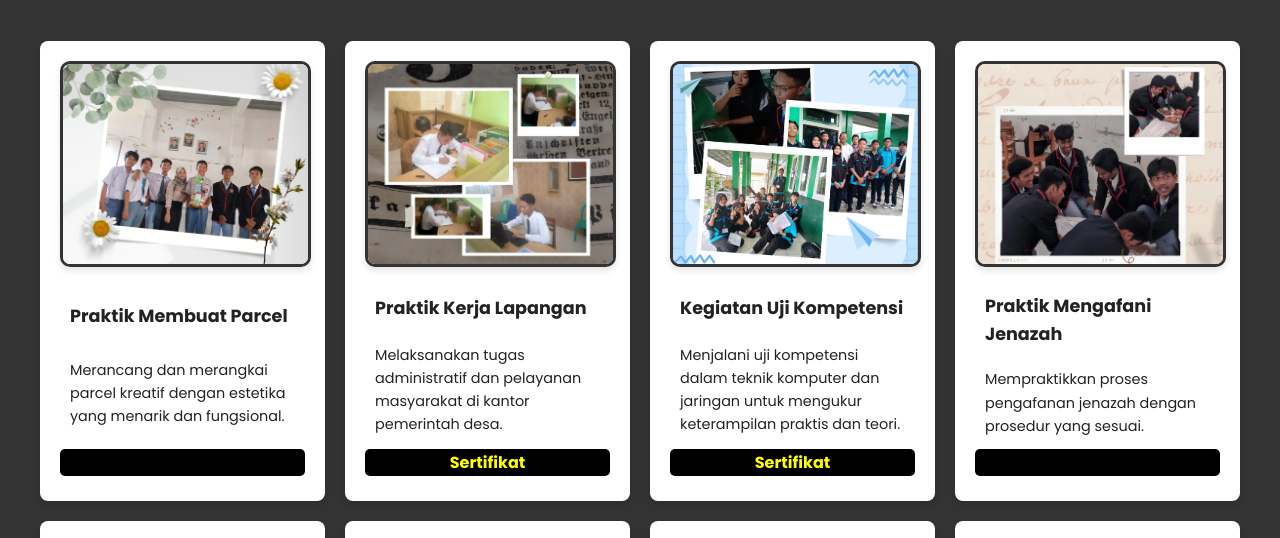
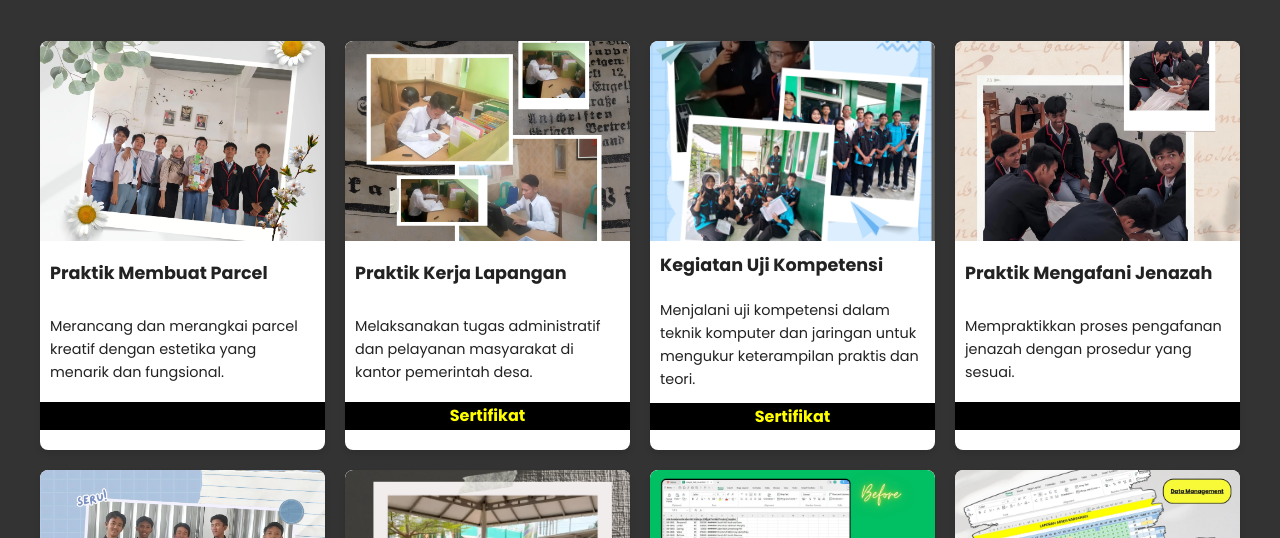
Before and after one commit to yazidabdulkodir/yazid-portfolio, a plain HTML site: page portfolio.html in a window 1280 px wide. Shown: the part 190-728 px from the top of the page. Drawn offline with Linux system fonts and the light colour scheme.

Commit message:
penyesuaian elemen

```diff
--- a/portfolio.html
+++ b/portfolio.html
@@ -38,13 +38,13 @@
           <img src="img/5.webp" alt="Image 1" class="zoomable" />
           <h3>Praktik Kerja Lapangan</h3>
           <p>Melaksanakan tugas administratif dan pelayanan masyarakat di kantor pemerintah desa.</p>
-          <a href="pkl.html" class="btn-port" target="_blank">Sertifikat</a>
+          <a href="pkl.html" class="btn-port">Sertifikat</a>
         </div>
         <div class="portfolio-card">
           <img src="img/qwerty.webp" alt="Image 1" class="zoomable" />
           <h3>Kegiatan Uji Kompetensi</h3>
           <p>Menjalani uji kompetensi dalam teknik komputer dan jaringan untuk mengukur keterampilan praktis dan teori.</p>
-          <a href="ukk.html" class="btn-port" target="_blank">Sertifikat</a>
+          <a href="ukk.html" class="btn-port">Sertifikat</a>
         </div>
         <div class="portfolio-card">
           <img src="img/2.webp" alt="Image 1" class="zoomable" />
@@ -60,7 +60,7 @@
         </div>
         <div class="portfolio-card">
           <img src="img/matrikulasiInggris.webp" alt="Image 1" class="zoomable" />
-          <h3>Briefing Matrikulasi Bahasa Inggris</h3>
+          <h3>Matrikulasi Bahasa Inggris</h3>
           <p>Membimbing peserta siswa baru dalam program matrikulasi bahasa Inggris untuk meningkatkan pemahaman dan keterampilan bahasa.</p>
           <a href="#" class="btn-port disabled-link" tabindex="-1" aria-disabled="true">Read More</a>
         </div>
--- a/styles.css
+++ b/styles.css
@@ -217,40 +217,46 @@ section#about p {
 
 .portfolio-card {
   background: #ffffff;
-  padding: 20px;
+  padding: 0; /* Menghilangkan padding agar gambar menyatu */
   box-shadow: 0px 4px 6px rgba(0, 0, 0, 0.1);
   border-radius: 8px;
   display: flex;
   flex-direction: column;
   justify-content: space-between;
-  max-width: 320px; /* Maksimal lebar card */
-  margin: 0 auto; /* Membuat card berada di tengah */
+  max-width: 320px;
+  margin: 0 auto;
+  overflow: hidden; /* Penting untuk menyembunyikan bagian gambar yang melebihi card saat di-zoom */
 }
 
 .portfolio-card img {
   width: 100%;
-  height: 200px; /* Atur tinggi gambar */
-  object-fit: cover; /* Menjaga proporsi gambar */
-  border-radius: 10px; /* Membuat sudut gambar melengkung */
-  border: 3px solid #333; /* Menambahkan border dengan warna abu-abu */
-  box-shadow: 0px 4px 6px rgba(0, 0, 0, 0.1); /* Memberikan efek bayangan */
-  margin-bottom: 15px; /* Memberikan jarak antara gambar dan teks di bawahnya */
+  height: 200px;
+  object-fit: cover;
+  border-top-left-radius: 8px; /* Agar gambar mengikuti sudut card */
+  border-top-right-radius: 8px; /* Agar gambar mengikuti sudut card */
+  margin: 0;
+  border: none;
+  transition: transform 0.3s ease-in-out; /* Efek transisi halus pada zoom */
+}
+
+.portfolio-card img:hover {
+  transform: scale(1.1); /* Zoom in saat di-hover */
 }
 
 .portfolio-card h3 {
-  margin: 0; /* Menghilangkan margin untuk menyesuaikan dengan padding */
-  padding: 10px 10px 5px; /* Padding untuk h3 dengan jarak bawah lebih kecil */
-  font-size: 1.1rem; /* Ukuran font yang lebih besar untuk judul */
-  color: #333; /* Warna teks sedikit lebih gelap */
-  text-align: left; /* Mengatur teks rata kiri */
+  margin: 0;
+  padding: 10px;
+  font-size: 1.1rem;
+  color: #333;
+  text-align: left;
 }
 
 .portfolio-card p {
-  font-size: 0.9rem; /* Ukuran font untuk paragraf */
-  margin: 0; /* Menghilangkan margin untuk menyesuaikan dengan padding */
-  padding: 5px 10px 10px; /* Padding untuk paragraf dengan jarak bawah lebih besar */
-  color: #555; /* Warna teks abu-abu tua */
-  text-align: left; /* Mengatur teks rata kiri */
+  font-size: 0.9rem;
+  margin: 0;
+  padding: 10px;
+  color: #555;
+  text-align: left;
 }
 
 /* Jika ingin mengatur padding secara keseluruhan untuk h3 dan p bersama-sama */
@@ -324,13 +330,13 @@ section#about p {
   text-decoration: none;
   display: inline-block;
   margin-top: 1px;
-  border-radius: 5px;
+  /* border-radius: 5px; */
   transition: background 0.2s;
   font-weight: bold;
   font-size: 1em;
   position: relative;
   z-index: 2;
-  margin-bottom: 5px;
+  margin-bottom: 20px;
 }
 
 .btn-port:hover {
@@ -362,7 +368,7 @@ form label {
 
 form input,
 form textarea {
-  width: 100%;
+  width: 94%;
   padding: 10px;
   margin-bottom: 10px;
   border: 1px solid #666666;
```
Also changed, not shown: contact.html (+3 -3 lines), resume.html (+9 -6 lines).
